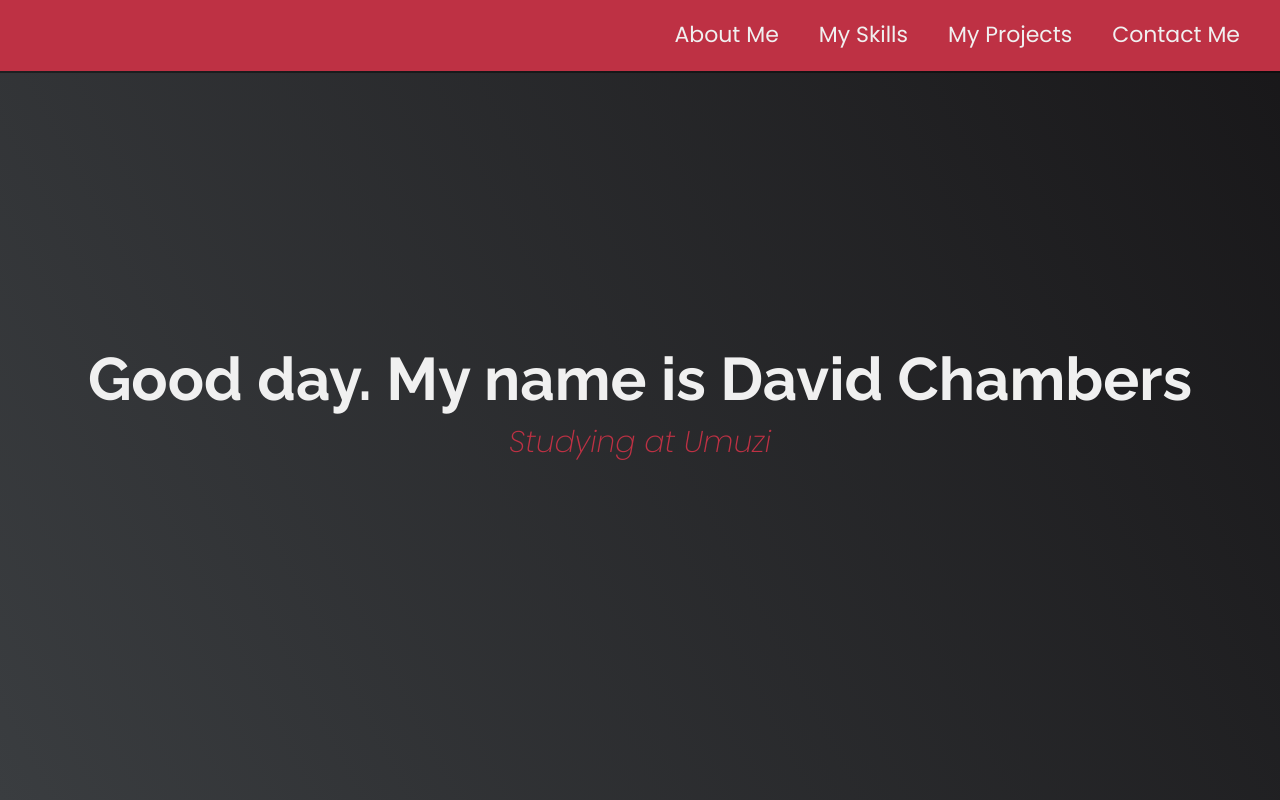
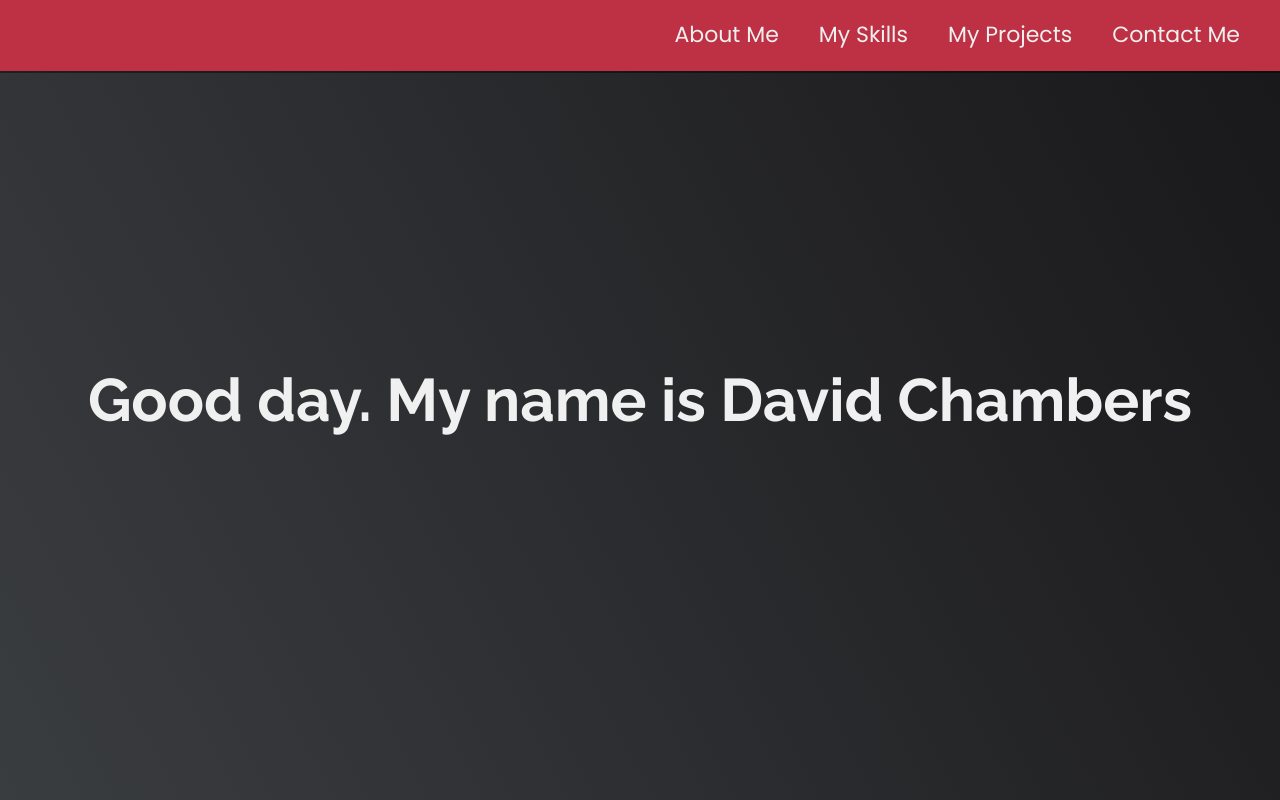
Before and after one commit to Chambersds6908/chambersds6908.github.io, a plain HTML site: page index.html in a window 1280 px wide. Shown: the top 800 px of the page. Drawn offline with Linux system fonts and the light colour scheme.

Commit message:
Body added cont.

```diff
--- a/index.html
+++ b/index.html
@@ -44,7 +44,6 @@
   <!-- START WELCOME SECTION -->
   <section id="welcome" class="welcome-section">
     <h1>Good day. My name is David Chambers</h1>
-    <p>Studying at Umuzi</p>
   </section>
   <!-- END WELCOME SECTION -->
   <!-- START SKILLS SECTION -->
```
